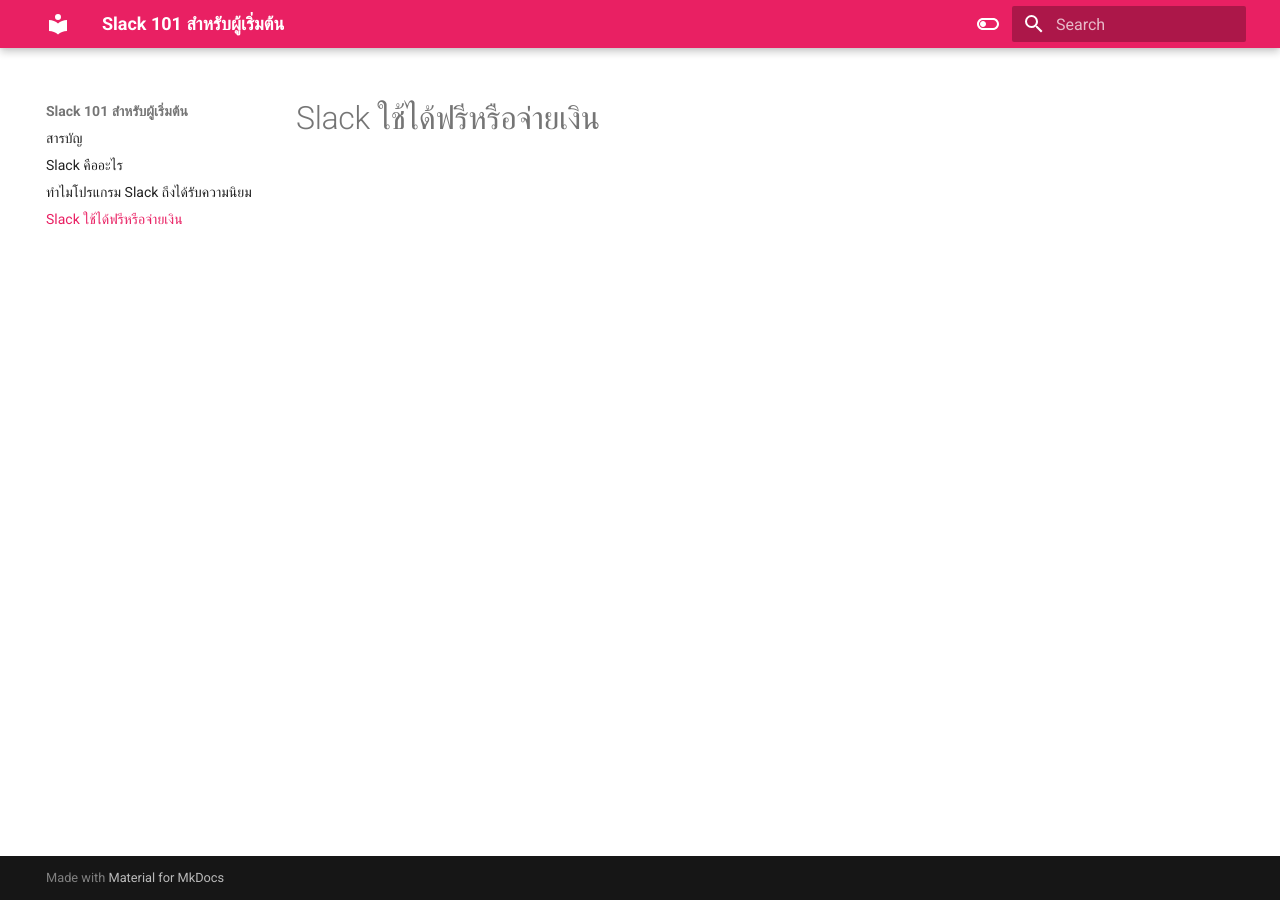
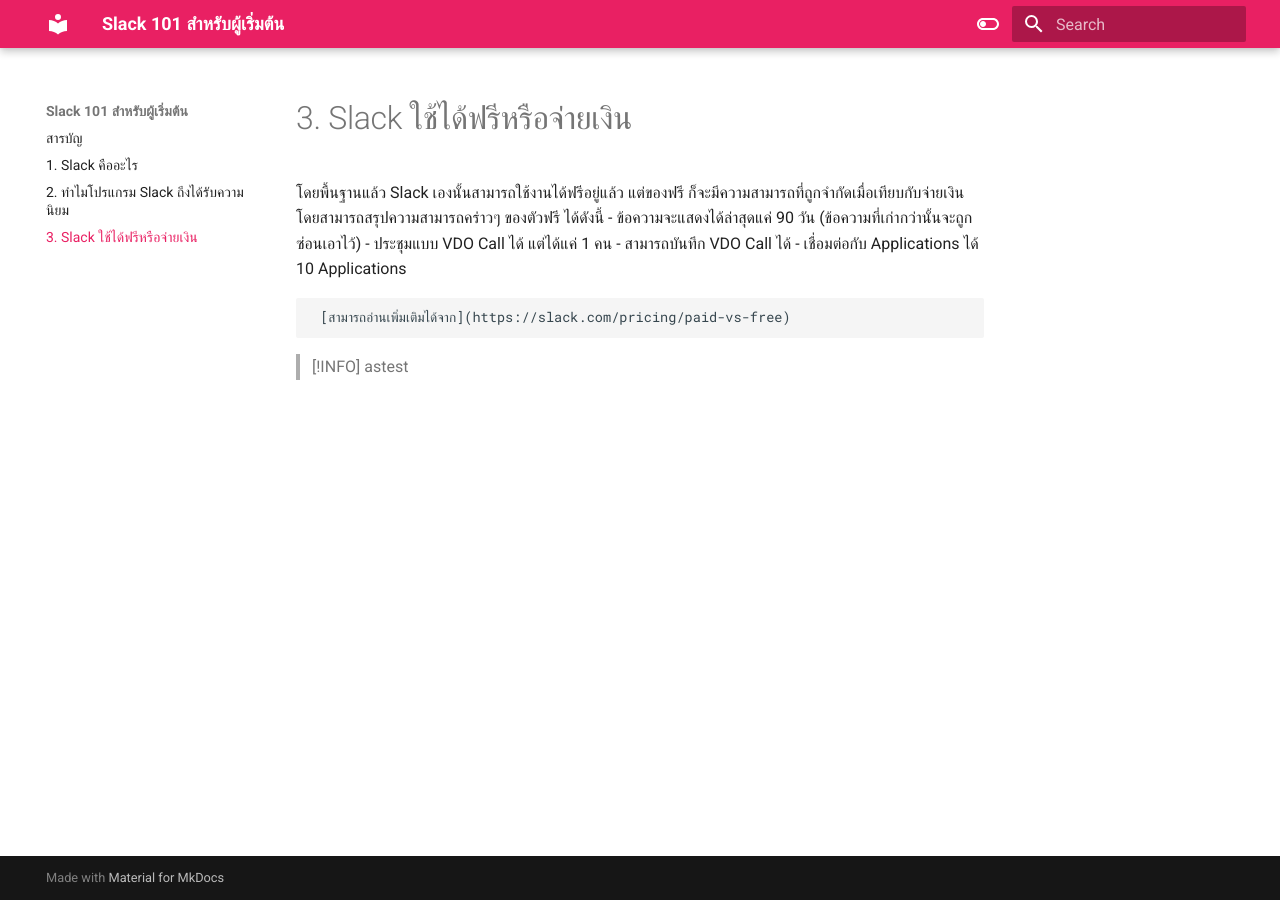
Before and after one commit to luckkrit/slack101, an MkDocs documentation site: the page built from docs/003-slack-ฟรี-จ่ายเงิน.md, in a window 1280 px wide. Built offline with MkDocs 1.6.1 and Material for MkDocs 9.7.7, drawn with Linux system fonts in a browser that asks for light colours.

Commit message:
update articles

````diff
--- a/docs/001-slack-คืออะไร.md
+++ b/docs/001-slack-คืออะไร.md
@@ -1,4 +1,4 @@
-# Slack คืออะไร
+# 1. Slack คืออะไร
 
 [Slack](https://www.slack.com) เป็นโปรแกรมสำหรับการสื่อสารภายในหน่วยงานหรือองค์กร สามารถทำงานได้ทั้งบน iOS , Android และ PC
 
--- a/docs/002-ทำไม-slack-ถึงได้รับความนิยม.md
+++ b/docs/002-ทำไม-slack-ถึงได้รับความนิยม.md
@@ -1,4 +1,4 @@
-# ทำไมโปรแกรม Slack ถึงได้รับความนิยม
+# 2. ทำไมโปรแกรม Slack ถึงได้รับความนิยม
 
 เพราะว่า Slack มีความสามารถในการแบ่งพื้นที่การทำงานสำหรับคนในองค์กร หรือนอกองค์กรได้ นอกจากนั้น Slack ยังสามารถแบ่งงานของคนในหน่วยงานได้อย่างเป็นอิสระ ให้สอดคล้องกับการทำงานในแต่ละ Project ได้ โดยจะทำการสร้างกลุ่มของงาน แล้วเพิ่มคนลงไปในกลุ่มงานนั้นๆได้
 
--- a/docs/003-slack-ฟรี-จ่ายเงิน.md
+++ b/docs/003-slack-ฟรี-จ่ายเงิน.md
@@ -1 +1,13 @@
-# Slack ใช้ได้ฟรีหรือจ่ายเงิน
+# 3. Slack ใช้ได้ฟรีหรือจ่ายเงิน
+โดยพื้นฐานแล้ว Slack เองนั้นสามารถใช้งานได้ฟรีอยู่แล้ว แต่ของฟรี ก็จะมีความสามารถที่ถูกจำกัดเมื่อเทียบกับจ่ายเงิน โดยสามารถสรุปความสามารถคร่าวๆ ของตัวฟรี ได้ดังนี้
+- ข้อความจะแสดงได้ล่าสุดแค่ 90 วัน (ข้อความที่เก่ากว่านั้นจะถูกซ่อนเอาไว้)
+- ประชุมแบบ VDO Call ได้ แต่ได้แค่ 1 คน
+- สามารถบันทึก VDO Call ได้
+- เชื่อมต่อกับ Applications ได้ 10 Applications
+
+```note
+ [สามารถอ่านเพิ่มเติมได้จาก](https://slack.com/pricing/paid-vs-free)
+```
+
+>[!INFO]
+>astest
````
